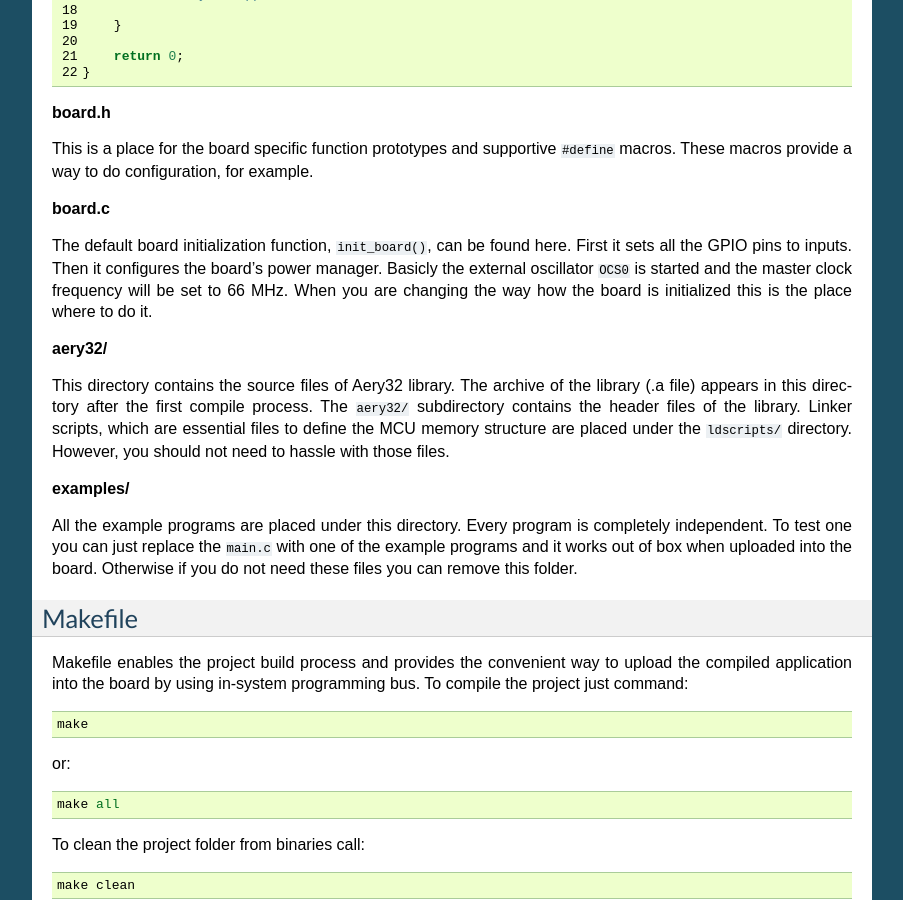
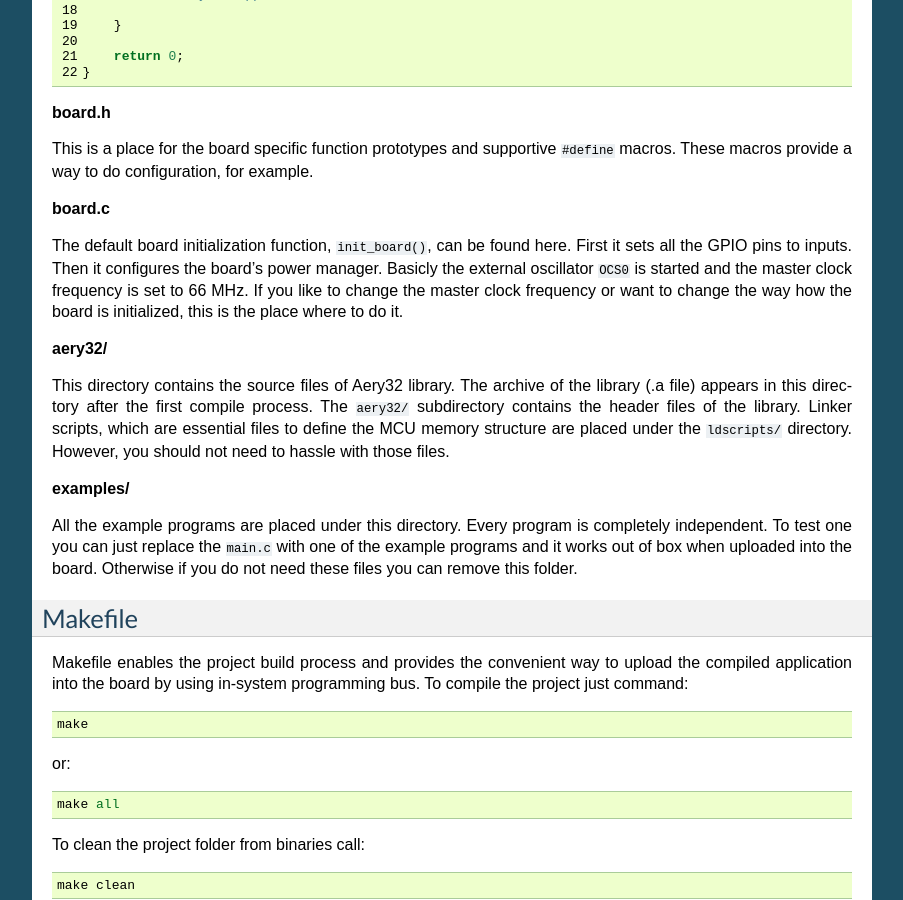
Before and after one commit to aery32/aery32-refguide, a Sphinx documentation site: the page built from source/project_structure.rst, in a window 1280 px wide and 900 px high, scrolled down 786 px. Shown: the whole window, without its empty margins (198-1101 px from the left). Built offline with Sphinx 7.4.7, drawn with Linux system fonts in a browser that asks for light colours.

Commit message:
Small fix

```diff
--- a/source/project_structure.rst
+++ b/source/project_structure.rst
@@ -51,7 +51,7 @@
 
 **board.c**
 
-The default board initialization function, ``init_board()``, can be found here. First it sets all the GPIO pins to inputs. Then it configures the board's power manager. Basicly the external oscillator ``OCS0`` is started and the master clock frequency will be set to 66 MHz. When you are changing the way how the board is initialized this is the place where to do it.
+The default board initialization function, ``init_board()``, can be found here. First it sets all the GPIO pins to inputs. Then it configures the board's power manager. Basicly the external oscillator ``OCS0`` is started and the master clock frequency is set to 66 MHz. If you like to change the master clock frequency or want to change the way how the board is initialized, this is the place where to do it.
 
 **aery32/**
 
```
